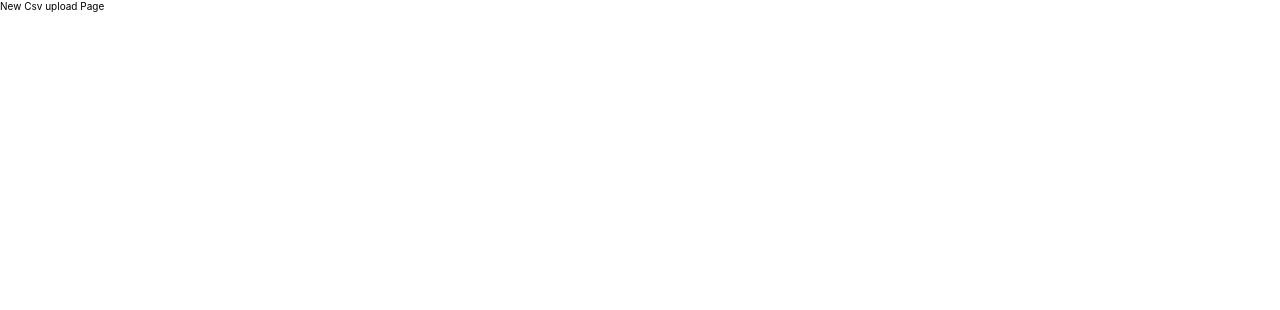
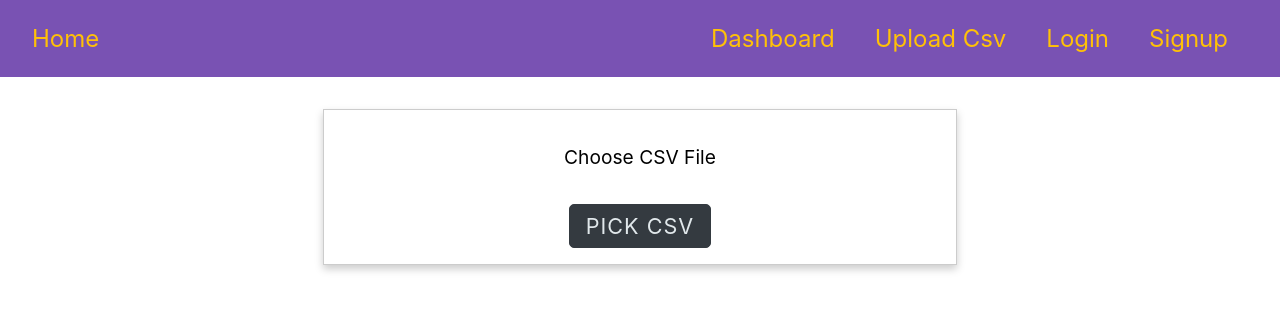
Before and after one commit to arhamathar/csv-to-table-frontend, a React (Create React App) app: page /new-csv in a window 1280 px wide. Shown: the top 310 px of the page. Built offline with nearby package versions, Linux system fonts and the light colour scheme.

Commit message:
csv upload basic

```diff
--- a/src/App.js
+++ b/src/App.js
@@ -5,12 +5,13 @@ import NewCsv from "./pages/NewCsv";
 import Login from "./pages/auth/Login";
 import Signup from "./pages/auth/Signup";
 import Dashboard from "./pages/Dashboard";
+import Navbar from "./components/Ui/Navbar";
 import "./App.css";
 
 function App() {
 	return (
 		<Router>
-			{/* {Navbar} */}
+			<Navbar />
 			<Switch>
 				<Route path='/' exact>
 					<Home />
--- /dev/null
+++ b/src/components/Form Elements/CsvUpload.js
@@ -0,0 +1,48 @@
+import React, { useRef, useState } from "react";
+
+function CsvUpload() {
+	const [file, setFile] = useState();
+	const [fileName, setFileName] = useState("Pick CSV");
+
+	const filePickerRef = useRef();
+
+	const onChangeHandler = (e) => {
+		let files = e.target.files;
+		setFile(e.target.files);
+		setFileName(e.target.files[0].name);
+
+		const reader = new FileReader();
+		// if (files && files[1] === 1) {
+		reader.readAsDataURL(files[0]);
+		reader.onload = (e) => {
+			console.log("data", typeof e.target.result);
+		};
+		// }
+
+		console.log(files);
+	};
+
+	const onClickHandler = (e) => {
+		filePickerRef.current.click();
+	};
+
+	return (
+		<div className='form-container'>
+			<p>Choose CSV File</p>
+			<input
+				id='csv'
+				type='file'
+				name='file'
+				accept='.csv'
+				style={{ display: "none" }}
+				ref={filePickerRef}
+				onChange={onChangeHandler}
+			/>
+			<button className='btn' type='button' onClick={onClickHandler}>
+				{fileName}
+			</button>
+		</div>
+	);
+}
+
+export default CsvUpload;
--- /dev/null
+++ b/src/components/Ui/Navbar.css
@@ -0,0 +1,30 @@
+.main-header {
+	background-color: var(--purple);
+	height: 10vh;
+	display: flex;
+	align-items: center;
+	justify-content: space-between;
+	height: inherit;
+	font-size: 1.5rem;
+	padding: 0 2rem;
+}
+.main-header a {
+	list-style: none;
+	text-decoration: none;
+	color: var(--yellow);
+}
+
+.navlinks {
+	list-style: none;
+	display: flex;
+	align-items: center;
+	justify-content: center;
+}
+
+.navlinks a {
+	color: var(--yellow);
+	text-decoration: none;
+	font-size: 1.5rem;
+	padding: 2rem 1.25rem;
+	margin: 0;
+}
--- /dev/null
+++ b/src/components/Ui/Navbar.js
@@ -0,0 +1,27 @@
+import React from "react";
+import { Link } from "react-router-dom";
+import "./Navbar.css";
+
+function Navbar() {
+	return (
+		<div className='main-header'>
+			<Link to='/'>Home</Link>
+			<ul className='navlinks'>
+				<li>
+					<Link to='/dashboard'>Dashboard</Link>
+				</li>
+				<li>
+					<Link to='/new-csv'>Upload Csv</Link>
+				</li>
+				<li>
+					<Link to='/auth/login'>Login</Link>
+				</li>
+				<li>
+					<Link to='/auth/signup'>Signup</Link>
+				</li>
+			</ul>
+		</div>
+	);
+}
+
+export default Navbar;
--- a/src/pages/NewCsv.js
+++ b/src/pages/NewCsv.js
@@ -1,5 +1,12 @@
+import React from "react";
+import CsvUpload from "../components/Form Elements/CsvUpload";
+
 function NewCsv() {
-	return <div>New Csv upload Page</div>;
+	return (
+		<div>
+			<CsvUpload />
+		</div>
+	);
 }
 
 export default NewCsv;
```
